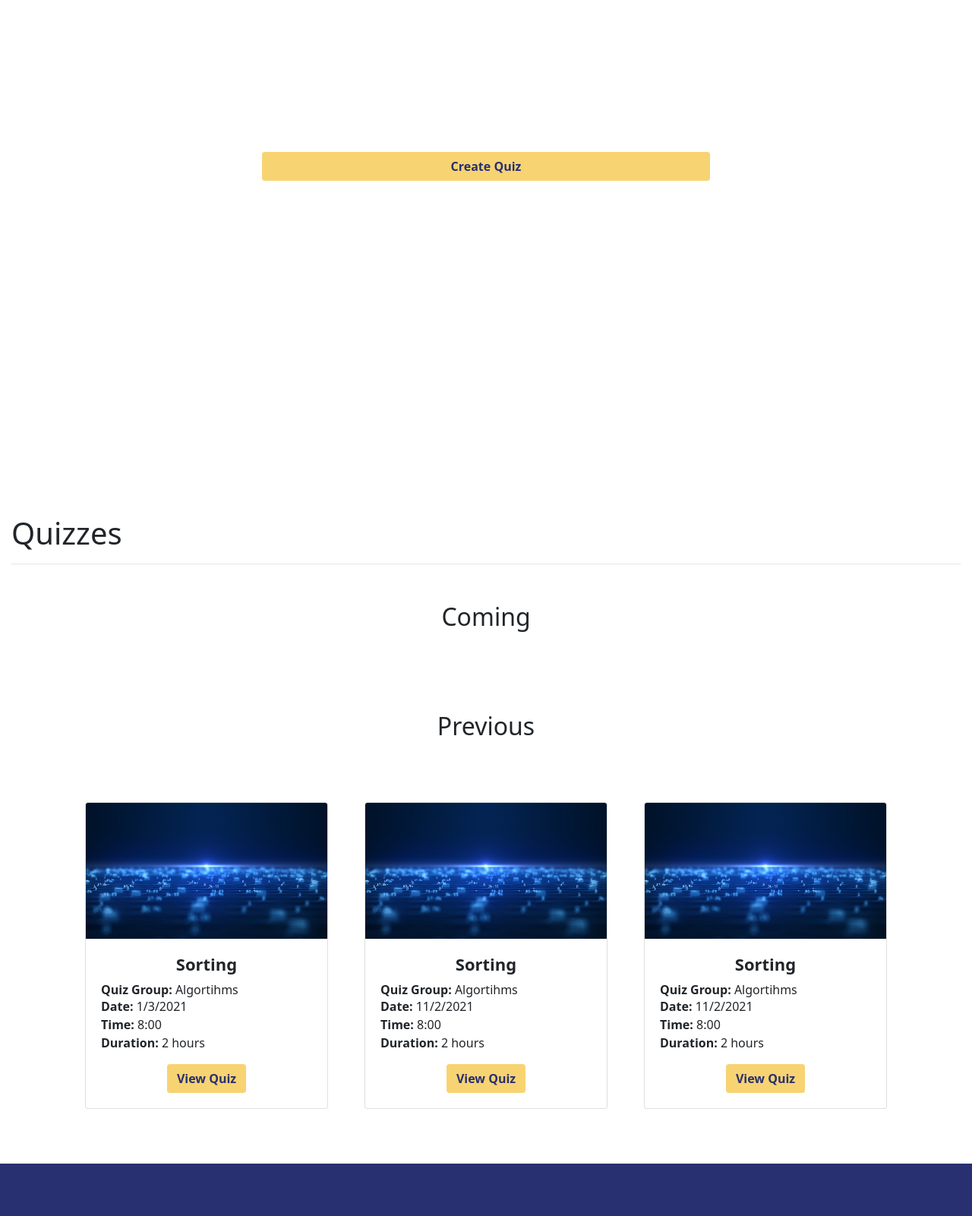
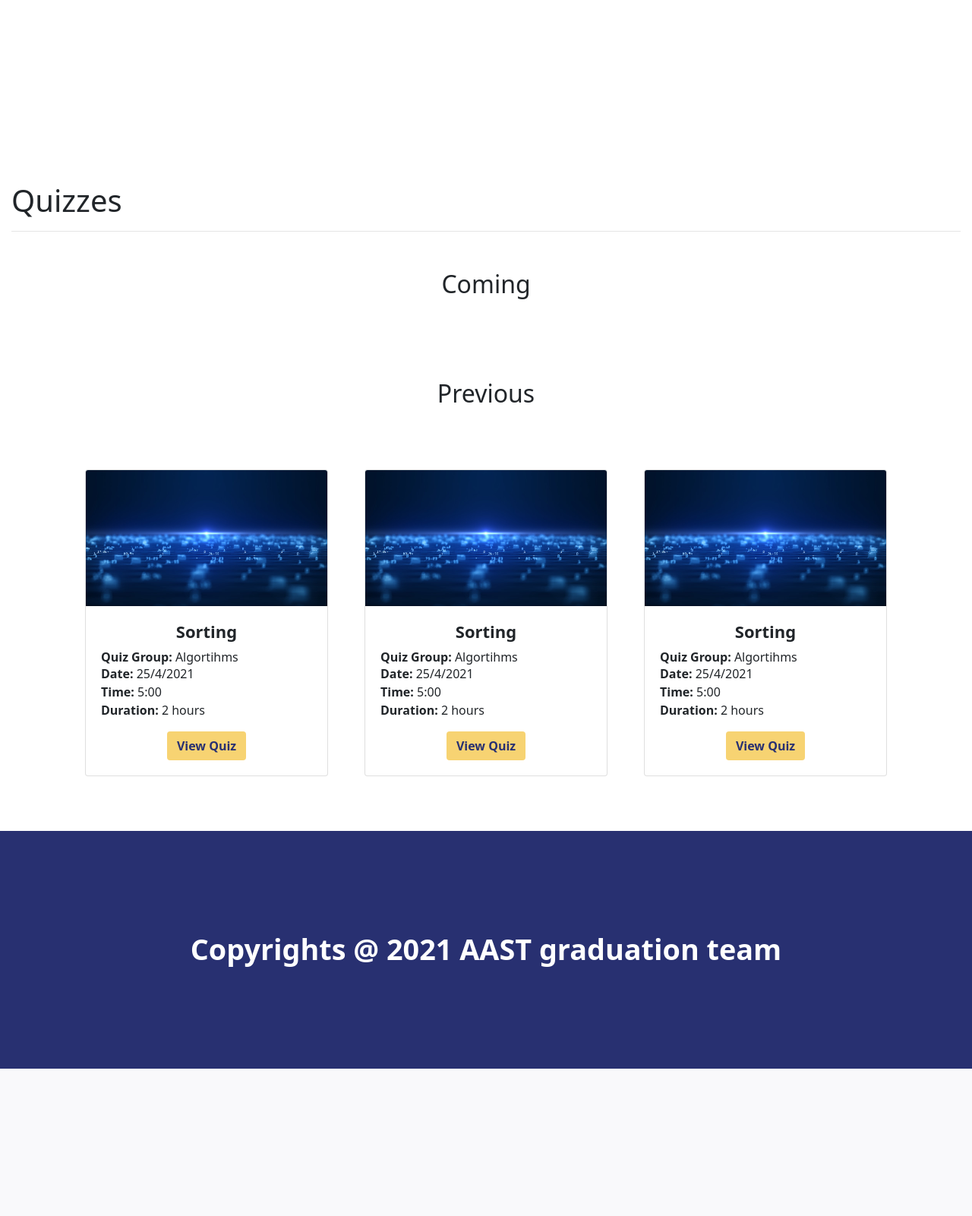
Before and after one commit to Dodger23/Quizzer, a Flask app: page /quizzes in a window 1280 px wide. Shown: the part 86-1687 px from the top of the page at 76% size. After the commit the page ends 1493 px from the top, so only its background shows below. Run offline with Flask 2, Linux system fonts and the light colour scheme; some libraries are stand-ins or nearby versions.

Commit message:
quiz for student

```diff
--- a/templates/attemp.html
+++ b/templates/attemp.html
@@ -12,7 +12,6 @@
                 integrity="sha384-AYmEC3Yw5cVb3ZcuHtOA93w35dYTsvhLPVnYs9eStHfGJvOvKxVfELGroGkvsg+p"
                 crossorigin="anonymous" />
         <style>
-
                 input:focus {
                         outline: none;
                         border-bottom: 2px solid #283071;
@@ -127,7 +126,7 @@
         <div class="grid grid-cols-3 grid-rows-2 gap-6 shadow" style="padding: 50px;font-size: 22px;font-weight: 600;">
                 <div class="col-start-1"></div>
                 <p class="col-span-1 row-span-1">Group: <span>Algorithms</span> </p>
-                <p class="col-span-1 row-span-1">Date: <span>19/2/2021</span> </p>
+                <p class="col-span-1 row-span-1">Date: <span>25/4/2021</span> </p>
                 <div class="col-start-1"></div>
                 <p class="col-span-1 row-span-1">Time: <span>5:00</span> </p>
                 <p class="col-span-1 row-span-1">Duration: <span>2:00</span> </p>
--- a/templates/quizzes.html
+++ b/templates/quizzes.html
@@ -157,7 +157,7 @@
 
         <script>
 
-                account_type = "Instructor"
+                account_type = "Student"
                 if (account_type !== "Instructor") {
                         var e = document.getElementById('create_quiz');
                         e.style.display = "none";
@@ -173,8 +173,8 @@
                                         img_src: "static/avatar.jpg",
                                         title: "Sorting",
                                         group: "Algortihms",
-                                        date: "1/3/2021",
-                                        time: "8:00",
+                                        date: "25/4/2021",
+                                        time: "5:00",
                                         duration: "2 hours",
                                         link: "/quiz",
                                 },
@@ -182,8 +182,8 @@
                                         img_src: "static/avatar.jpg",
                                         title: "Sorting",
                                         group: "Algortihms",
-                                        date: "11/2/2021",
-                                        time: "8:00",
+                                        date: "25/4/2021",
+                                        time: "5:00",
                                         duration: "2 hours",
                                         link: "/quiz",
                                 },
@@ -191,8 +191,8 @@
                                         img_src: "static/avatar.jpg",
                                         title: "Sorting",
                                         group: "Algortihms",
-                                        date: "11/2/2021",
-                                        time: "8:00",
+                                        date: "25/4/2021",
+                                        time: "5:00",
                                         duration: "2 hours",
                                         link: "/quiz",
                                 },
@@ -227,9 +227,8 @@
                         }
                 }
 
-                function create_quiz()
-                {
-                        window.location.href = '/quiz_maker' ;
+                function create_quiz() {
+                        window.location.href = '/quiz_maker';
                 }
         </script>
 
```
Also changed, not shown: templates/groups.html (+4 -5 lines), templates/home.html (+7 -7 lines), templates/quiz.html (+20 -22 lines).
